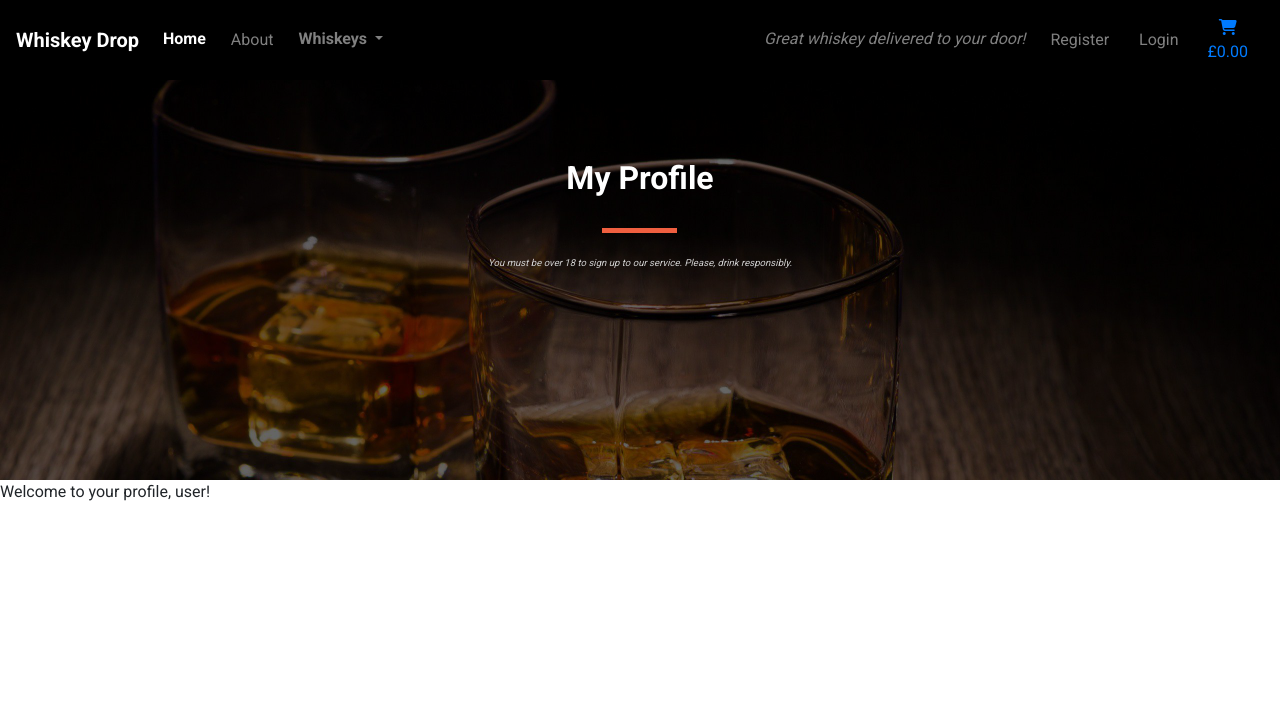
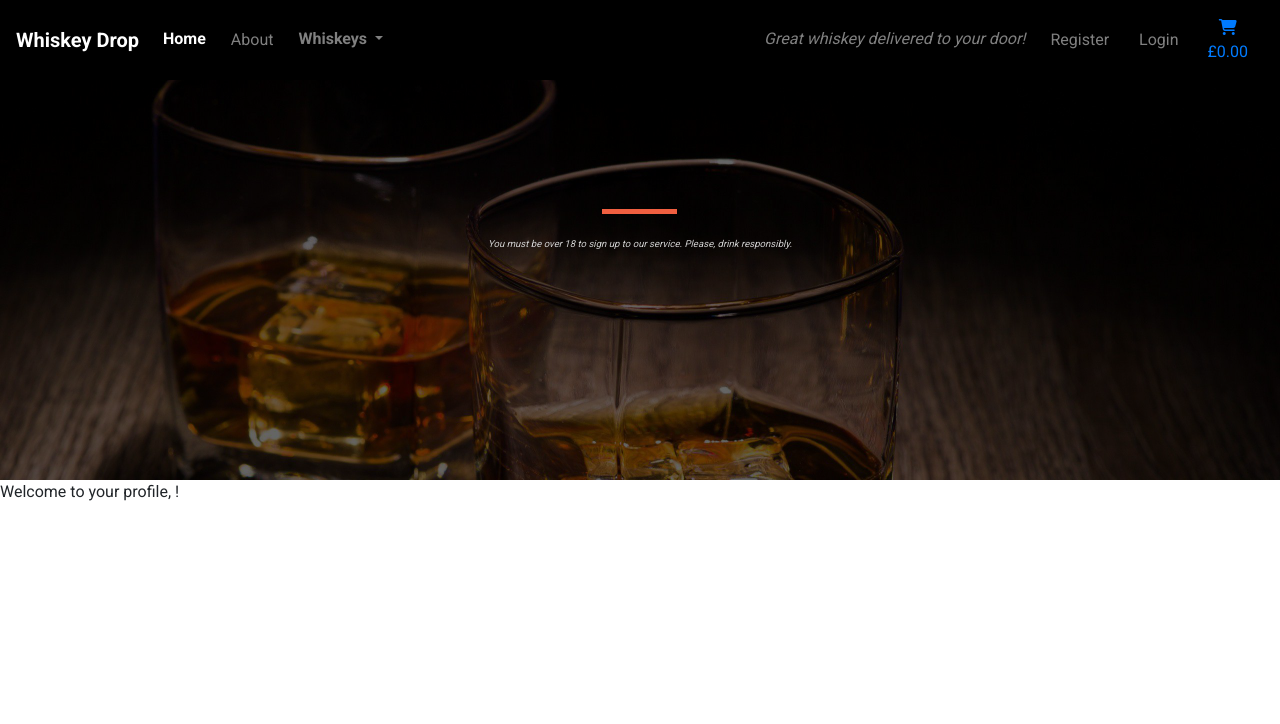
Before and after one commit to cosmicCode42/whiskey-drop-dx, a Django app: page /profiles/ in a window 1280 px wide. Shown: the top 724 px of the page. Run offline with Django 5.2, Linux system fonts and the light colour scheme; data comes from the database, SQL or seed files in the repository; some libraries are stand-ins or nearby versions.

Commit message:
edited profile to display username

```diff
--- a/profiles/templates/profiles/profile.html
+++ b/profiles/templates/profiles/profile.html
@@ -5,8 +5,7 @@
     <link rel="stylesheet" href="{% static 'profiles/css/profile.css' %}">
 {% endblock %}
 
-{% block extra_title %}| Profile{% endblock %}
-<!-- {{ user.username }} -->
+{% block extra_title %}| {{ user.username }}{% endblock %}
 
 {% block content %}
 <div class="container-fluid callout-container">
@@ -14,8 +13,7 @@
     <div class="row">
         <div class="col-12">
             <section class="callout jumbotron text-center">
-                <h2 class="jumbotron-header">My Profile</h2>
-                <!-- {{ user.username }} -->
+                <h2 class="jumbotron-header">{{ user.username }}</h2>
                 <hr class="block-divider block-divider--orange">
                 <p class="text-muted"><small>You must be over 18 to sign up to our service. Please, drink
                         responsibly.</small></p>
@@ -24,5 +22,5 @@
     </div>
 </div>
 
-Welcome to your profile, user!
+Welcome to your profile, {{ user.username }}!
 {% endblock %}
```
